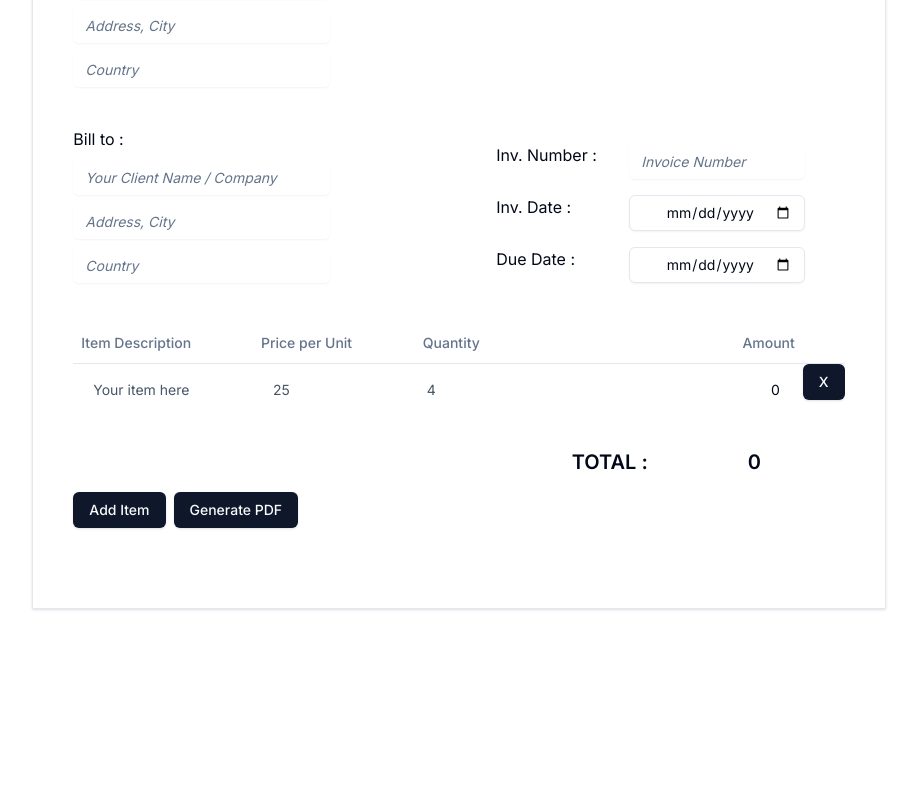
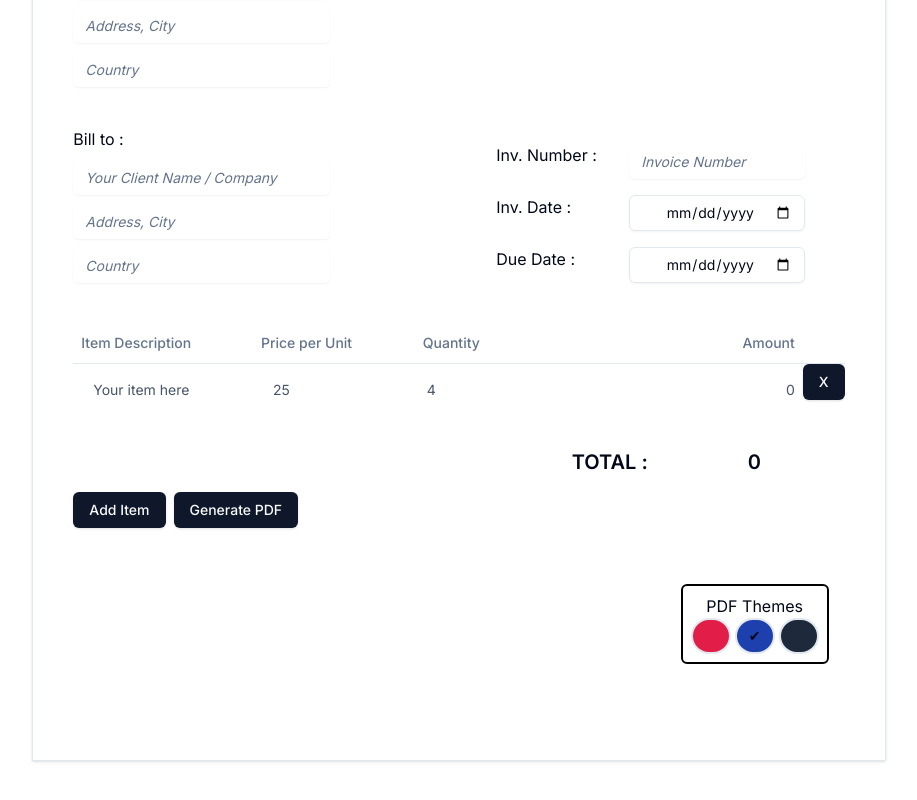
Before and after one commit to mahzumy/lancekit-invoicemaker, a Next.js app: page /invoice-maker in a window 1280 px wide. Shown: the part 326-1126 px from the top of the page, without its empty margins (181-1098 px from the left). Before the commit the page ends 975 px from the top, so only its background shows below. Built offline with nearby package versions, Linux system fonts and the light colour scheme; no server answers; what pdfmake would draw is missing.

Commit message:
feat: pdtTheme

```diff
--- a/src/app/invoice-maker/page.tsx
+++ b/src/app/invoice-maker/page.tsx
@@ -1,10 +1,16 @@
-import { InvoiceGenerator } from '@/components/invoiceMaker/InvoiceGenerator'
-import Image from 'next/image'
+import { InvoiceGenerator } from "@/components/invoiceMaker/InvoiceGenerator";
+import Image from "next/image";
+import { HeaderAuth } from "@/components/header/header";
+import { getServerSession } from "next-auth";
+getServerSession;
+import { options } from "@/utils/nextauth/option";
 
-export default function Home() {
+export default async function Home() {
+  const session = await getServerSession(options);
   return (
     <div>
+      <HeaderAuth session={session} />
       <InvoiceGenerator />
     </div>
-  )
+  );
 }
--- /dev/null
+++ b/src/components/header/header.tsx
@@ -0,0 +1,25 @@
+"use client";
+import { Button } from "../invoiceMaker/ui/button";
+import { signOut } from "next-auth/react";
+
+export const HeaderAuth = ({ session }: any) => {
+  //   const { data: session } = useSession();
+  return (
+    <div>
+      <div className="flex justify-between p-4">
+        <div className="text-lg font-bold">Lancekit.</div>
+        <div className="flex items-center gap-4">
+          <div>{session?.user.name}</div>
+          <img
+            alt=""
+            src={session?.user.image as string}
+            width={40}
+            height={40}
+            className="rounded-full"
+          />
+          <Button onClick={() => signOut()}>Logout</Button>
+        </div>
+      </div>
+    </div>
+  );
+};
--- a/src/components/invoiceMaker/InvoiceGenerator.tsx
+++ b/src/components/invoiceMaker/InvoiceGenerator.tsx
@@ -1,6 +1,5 @@
 "use client";
 import React from "react";
-import { signOut, useSession } from "next-auth/react";
 import { useState, useEffect } from "react";
 import { Input } from "@/components/invoiceMaker/ui/input";
 import { Button } from "@/components/invoiceMaker/ui/button";
@@ -36,7 +35,7 @@ const dataSchema = z.object({
       itemDescription: z.string().min(1, "Descrtiptions"),
       price: z.string().min(1, "Price"),
       qty: z.string().min(1, "Qty"),
-      amount: z.number().min(1),
+      amount: z.string().min(1),
     })
   ),
 });
@@ -64,6 +63,7 @@ interface IError {
 type TData = z.infer<typeof dataSchema>;
 
 export const InvoiceGenerator = () => {
+  const [colorPdf, setColorPdf] = useState("#5468ff");
   const [url, setUrl] = useState("");
   const [isClient, setIsClient] = useState(false);
   const [total, setTotal] = useState(0);
@@ -103,7 +103,7 @@ export const InvoiceGenerator = () => {
         itemDescription: "",
         price: "",
         qty: "",
-        amount: 0,
+        amount: "",
       },
     ],
   });
@@ -120,25 +120,44 @@ export const InvoiceGenerator = () => {
     event: React.ChangeEvent<HTMLInputElement>
   ) => {
     const values = [...data.invoiceFields];
-    const temp: any = [...err.invoiceFields];
+    const tempErr: any = [...err.invoiceFields];
     if (event.target.name === "itemDescription") {
       values[index].itemDescription = event.target.value;
-      temp[index].itemDescription = "";
+      tempErr[index].itemDescription = "";
     } else if (event.target.name === "qty") {
-      values[index].qty = event.target.value;
-      values[index].amount =
-        Number(values[index].qty) * Number(values[index].price);
-      temp[index].qty = "";
+      const sanitizedValue = event.target.value.replace(/[^0-9]/g, "");
+      const formattedValue = new Intl.NumberFormat("id-ID").format(
+        Number(sanitizedValue)
+      );
+      values[index].qty = formattedValue;
+      const amountTemp =
+        Number(values[index].qty.replace(/\./g, "")) *
+        Number(values[index].price.replace(/\./g, ""));
+      values[index].amount = new Intl.NumberFormat("id-ID").format(
+        Number(amountTemp)
+      );
+      tempErr[index].qty = "";
     } else if (event.target.name === "price") {
-      values[index].price = event.target.value;
-      values[index].amount =
-        Number(values[index].qty) * Number(values[index].price);
-      temp[index].price = "";
+      const sanitizedValue = event.target.value.replace(/[^0-9]/g, "");
+      const formattedValue = new Intl.NumberFormat("id-ID").format(
+        Number(sanitizedValue)
+      );
+      values[index].price = formattedValue;
+      const amountTemp =
+        Number(values[index].qty.replace(/\./g, "")) *
+        Number(values[index].price.replace(/\./g, ""));
+      values[index].amount = new Intl.NumberFormat("id-ID").format(
+        Number(amountTemp)
+      );
+      tempErr[index].price = "";
     }
     setData({ ...data, invoiceFields: values });
-    setErr({ ...err, invoiceFields: temp });
+    setErr({ ...err, invoiceFields: tempErr });
     setTotal(
-      data.invoiceFields.reduce((sum: number, item) => sum + item.amount, 0)
+      data.invoiceFields.reduce(
+        (sum: number, item) => sum + Number(item.amount.replace(/\./g, "")),
+        0
+      )
     );
     //console.log(invoiceFields);
   };
@@ -151,7 +170,7 @@ export const InvoiceGenerator = () => {
       itemDescription: "",
       price: "",
       qty: "",
-      amount: 0,
+      amount: "",
     });
     addErrorFiled.push({
       itemDescription: "",
@@ -311,16 +330,24 @@ export const InvoiceGenerator = () => {
               },
             ],
             ...data.invoiceFields.map(
-              ({ itemDescription, qty, price, amount }) => [
-                itemDescription,
-                qty,
-                price,
-                amount,
+              ({ itemDescription, price, qty, amount }) => [
+                { text: itemDescription, style: "tableCellLeft" },
+                { text: qty, style: "tableCellCenter" },
+                { text: `${price},-`, style: "tableCellCenter" },
+                { text: `${amount},-`, style: "tableCellRight" },
               ]
             ),
-            //[{text: 'Logo Design', style: 'tableCellLeft',}, {text: 1, style: 'tableCellCenter'}, {text: '3.000.000,-', style: 'tableCellCenter'}, {text:'3.000.000,-', style: 'tableCellRight'} ],
-            //[{text: 'Mockup Branding', style: 'tableCellLeft',}, {text: 10, style: 'tableCellCenter'}, {text: '5.00.000,-', style: 'tableCellCenter'}, {text:'5.000.000,-', style: 'tableCellRight'} ],
-            [{ text: "Total", colSpan: 3 }, {}, {}, total],
+            [
+              { text: "Total", colSpan: 3 },
+              {},
+              {},
+              {
+                text: `${new Intl.NumberFormat("id-ID").format(
+                  Number(total)
+                )},-`,
+                style: "tableCellRight",
+              },
+            ],
           ],
         },
         layout: {
@@ -395,14 +422,14 @@ export const InvoiceGenerator = () => {
         fontSize: 13,
         bold: true,
         lineHeight: 2,
-        color: "#2563eb",
+        color: colorPdf,
       },
       h3Italic: {
         fontSize: 13,
         bold: true,
         lineHeight: 2,
         italics: true,
-        color: "#2563eb",
+        color: colorPdf,
       },
       billToName: {
         fontSize: 16,
@@ -416,7 +443,7 @@ export const InvoiceGenerator = () => {
         bold: true,
         color: "white",
         fontSize: 13,
-        fillColor: "#2563eb",
+        fillColor: colorPdf,
         alignment: "center",
       },
       tableCellLeft: {
@@ -486,32 +513,19 @@ export const InvoiceGenerator = () => {
     setFeatureImg("");
   };
 
-  const { data: session } = useSession();
-
   useEffect(() => {
     setIsClient(true);
     setTotal(
-      data.invoiceFields.reduce((sum: number, item) => sum + item.amount, 0)
+      data.invoiceFields.reduce(
+        (sum: number, item) => sum + Number(item.amount.replace(/\./g, "")),
+        0
+      )
     );
   }, [data.invoiceFields]);
   if (!isClient) return null;
 
   return (
     <main>
-      <div className="flex justify-between p-4">
-        <div className="text-lg font-bold">Lancekit.</div>
-        <div className="flex items-center gap-4">
-          <div>{session?.user?.name}</div>
-          <img
-            alt=""
-            src={session?.user?.image as string}
-            width={40}
-            height={40}
-            className="rounded-full"
-          />
-          <Button onClick={() => signOut()}>Logout</Button>
-        </div>
-      </div>
       <div className=" justify-center mx-auto w-8/12 border shadow mb-10 px-10 py-20 space-y-10">
         <div className="flex justify-between">
           <div className=" px-5">
@@ -727,7 +741,7 @@ export const InvoiceGenerator = () => {
                         <input
                           onChange={(event) => handleChange(i, event)}
                           name="price"
-                          type="number"
+                          type="text"
                           value={price}
                           placeholder=" 25 "
                           className="w-full text-md h-fit py-2 placeholder-slate-600 px-2"
@@ -743,7 +757,7 @@ export const InvoiceGenerator = () => {
                         <input
                           onChange={(event) => handleChange(i, event)}
                           name="qty"
-                          type="number"
+                          type="text"
                           value={qty}
                           placeholder=" 4 "
                           className="w-full text-md h-fit py-2 placeholder-slate-600"
@@ -758,7 +772,7 @@ export const InvoiceGenerator = () => {
                         {" "}
                         <input
                           name="amount"
-                          type="number"
+                          type="text"
                           value={amount}
                           placeholder="0"
                           className=" read-only:bg-slate-400 text-right placeholder-slate-600"
@@ -774,7 +788,9 @@ export const InvoiceGenerator = () => {
           <div className="grid grid-cols-4 gap-4 justify-end w-full">
             <div className=" col-span-2"></div>
             <div className="text-end text-xl font-semibold">TOTAL :</div>
-            <div className="text-center text-xl font-semibold">{total}</div>
+            <div className="text-center text-xl font-semibold">
+              {new Intl.NumberFormat("id-ID").format(Number(total))}
+            </div>
           </div>
           <div className="space-x-2">
             <Button onClick={addItems}>Add Item</Button>
@@ -782,6 +798,43 @@ export const InvoiceGenerator = () => {
             {url && <div>{url}</div>}
           </div>
         </div>
+        <div className="flex justify-end">
+          <div className="m-4 p-2 rounded-md border-2 border-black w-fit">
+            <div className="text-center">PDF Themes</div>
+            <div className="flex gap-1">
+              <Button
+                variant={"roundedFull"}
+                className="bg-rose-600 hover:bg-red-600/90"
+                onClick={() => {
+                  setColorPdf("#e11d48");
+                  // console.log(color);
+                }}
+              >
+                {colorPdf === "#e11d48" ? "✔" : ""}
+              </Button>
+              <Button
+                variant={"roundedFull"}
+                className="bg-blue-800 hover:bg-blue-800/90"
+                onClick={() => {
+                  setColorPdf("#5468ff");
+                  // console.log(color);
+                }}
+              >
+                {colorPdf === "#5468ff" ? "✔" : ""}
+              </Button>
+              <Button
+                variant={"roundedFull"}
+                className="bg-slate-800 hover:bg-slate-800/90"
+                onClick={() => {
+                  setColorPdf("#0f172a");
+                  // console.log(color);
+                }}
+              >
+                {colorPdf === "#0f172a" ? "✔" : ""}
+              </Button>
+            </div>
+          </div>
+        </div>
       </div>
     </main>
   );
--- a/src/components/invoiceMaker/ui/button.tsx
+++ b/src/components/invoiceMaker/ui/button.tsx
@@ -1,8 +1,8 @@
-import * as React from "react"
-import { Slot } from "@radix-ui/react-slot"
-import { cva, type VariantProps } from "class-variance-authority"
+import * as React from "react";
+import { Slot } from "@radix-ui/react-slot";
+import { cva, type VariantProps } from "class-variance-authority";
 
-import { cn } from "@/lib/utils"
+import { cn } from "@/lib/utils";
 
 const buttonVariants = cva(
   "inline-flex items-center justify-center rounded-md text-sm font-medium transition-colors focus-visible:outline-none focus-visible:ring-1 focus-visible:ring-ring disabled:pointer-events-none disabled:opacity-50",
@@ -19,6 +19,7 @@ const buttonVariants = cva(
           "bg-secondary text-secondary-foreground shadow-sm hover:bg-secondary/80",
         ghost: "hover:bg-accent hover:text-accent-foreground",
         link: "text-primary underline-offset-4 hover:underline",
+        roundedFull: "h-10 w-10 border-2 rounded-full text-center",
       },
       size: {
         default: "h-9 px-4 py-2",
@@ -32,26 +33,26 @@ const buttonVariants = cva(
       size: "default",
     },
   }
-)
+);
 
 export interface ButtonProps
   extends React.ButtonHTMLAttributes<HTMLButtonElement>,
     VariantProps<typeof buttonVariants> {
-  asChild?: boolean
+  asChild?: boolean;
 }
 
 const Button = React.forwardRef<HTMLButtonElement, ButtonProps>(
   ({ className, variant, size, asChild = false, ...props }, ref) => {
-    const Comp = asChild ? Slot : "button"
+    const Comp = asChild ? Slot : "button";
     return (
       <Comp
         className={cn(buttonVariants({ variant, size, className }))}
         ref={ref}
         {...props}
       />
-    )
+    );
   }
-)
-Button.displayName = "Button"
+);
+Button.displayName = "Button";
 
-export { Button, buttonVariants }
+export { Button, buttonVariants };
```
